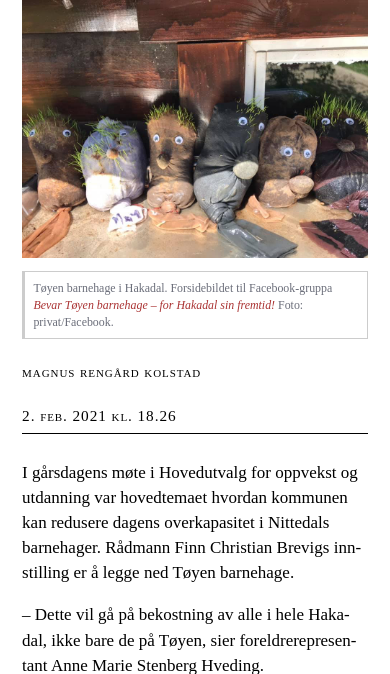
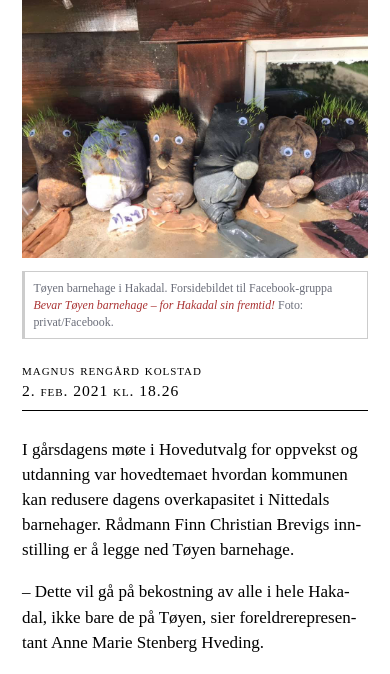
Before and after one commit to kolstadmagnus/blog, a PHP site: page /toyen-barnehage.html in a window 390 px wide. Shown: the part 276-950 px from the top of the page. Run offline with PHP 8.4, Linux system fonts and the light colour scheme; some web fonts are replaced.

Commit message:
byline on mobile

```diff
--- a/styles.css
+++ b/styles.css
@@ -328,9 +328,9 @@ p#signature,
   font-variant: small-caps;
   line-height: 1.35;
   text-align: right;
-  font-size: 0.9em;
+  font-size: 0.92em;
   letter-spacing: 0.06em;
-  font-family: source-serif-pro;
+  font-family: source-sans-pro;
 
   margin: 1.5em 0 0 0;
   padding: 0;
@@ -344,11 +344,13 @@ p#signature,
   .byline,
   .byline-after {
     display: block;
+    padding-bottom: .5rem;
   }
 
   .byline > p,
   .byline-after > p {
     text-align: left;
+    margin: 0;
   }
 }
 
```
